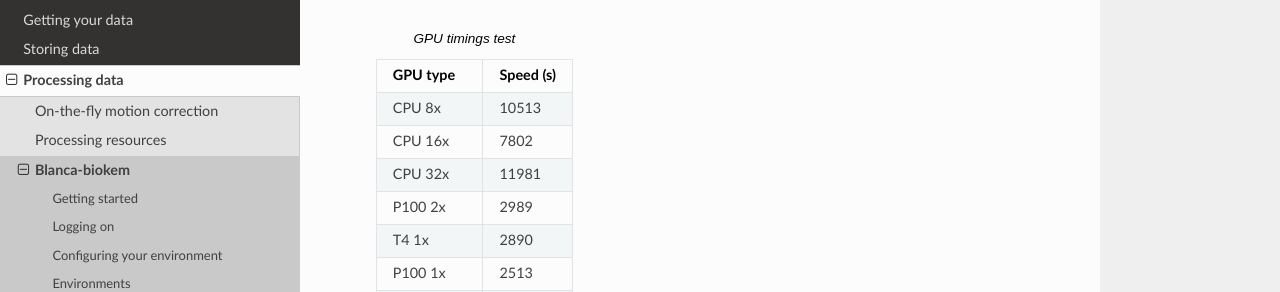
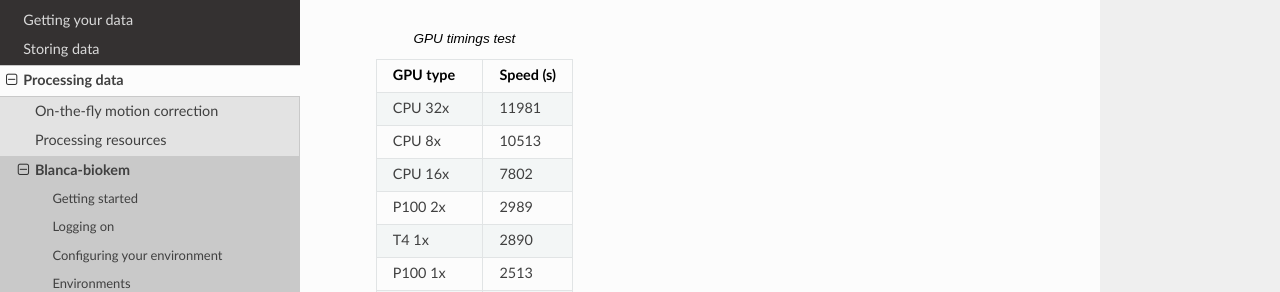
Before and after one commit to CU-BioKEM/user-guide, a Sphinx documentation site: the page built from docs/source/processing/using_software/alphafold.rst, in a window 1280 px wide and 900 px high, scrolled down 2829 px. Shown: the part 159-451 px from the top of the window. Built offline with Sphinx 7.4.7 and the Read the Docs theme 2.0.0, drawn with Linux system fonts in a browser that asks for light colours.

Commit message:
made table

```diff
--- a/docs/source/processing/using_software/alphafold.rst
+++ b/docs/source/processing/using_software/alphafold.rst
@@ -161,9 +161,9 @@ in the sbatch script by editing the ``BIOKEM_ALPHA_CPUS`` value.
      ==========   =========
      GPU type     Speed (s)
      ==========   =========
+     CPU 32x      11981
      CPU 8x       10513
      CPU 16x      7802
-     CPU 32x      11981
      P100 2x      2989
      T4 1x        2890
      P100 1x      2513
```
